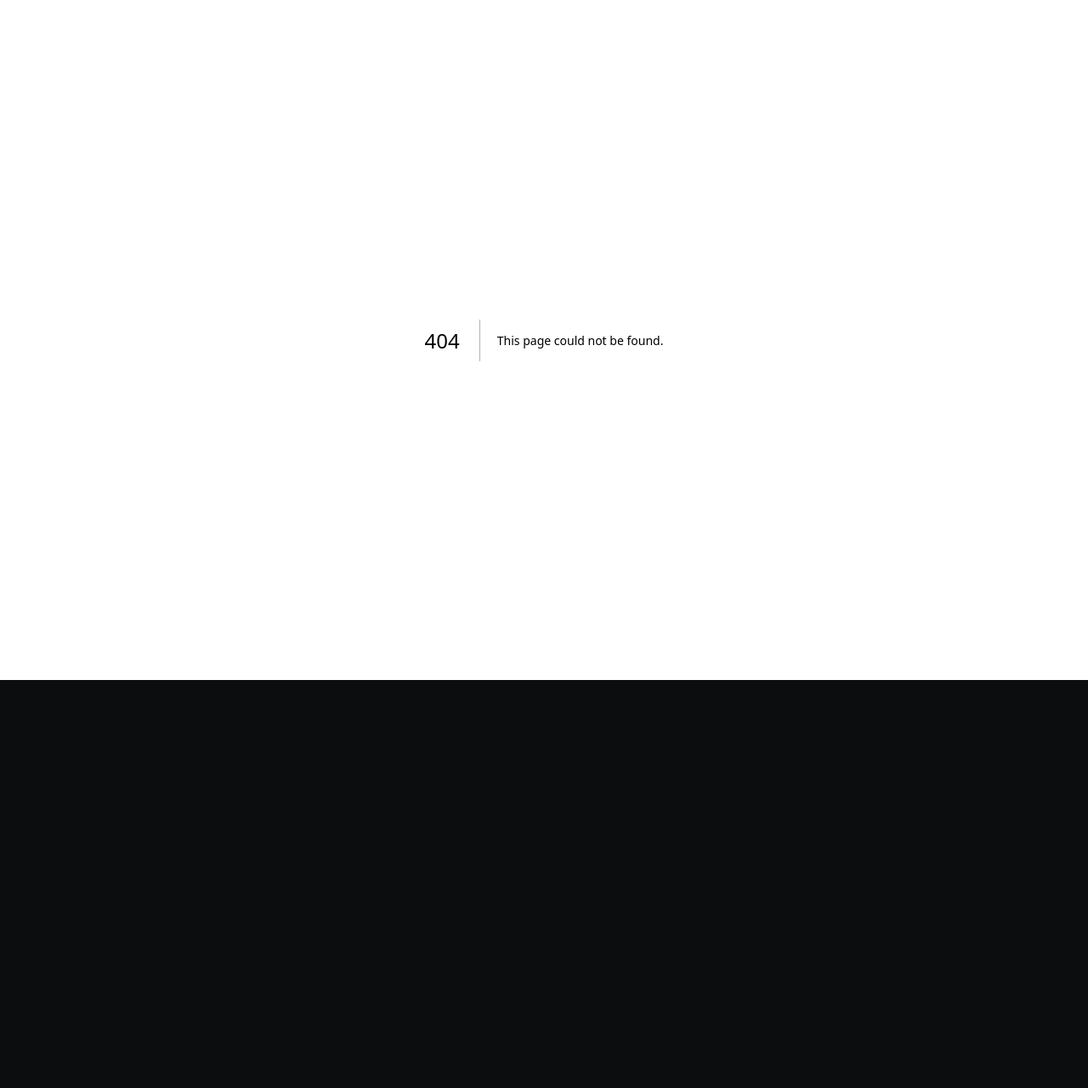
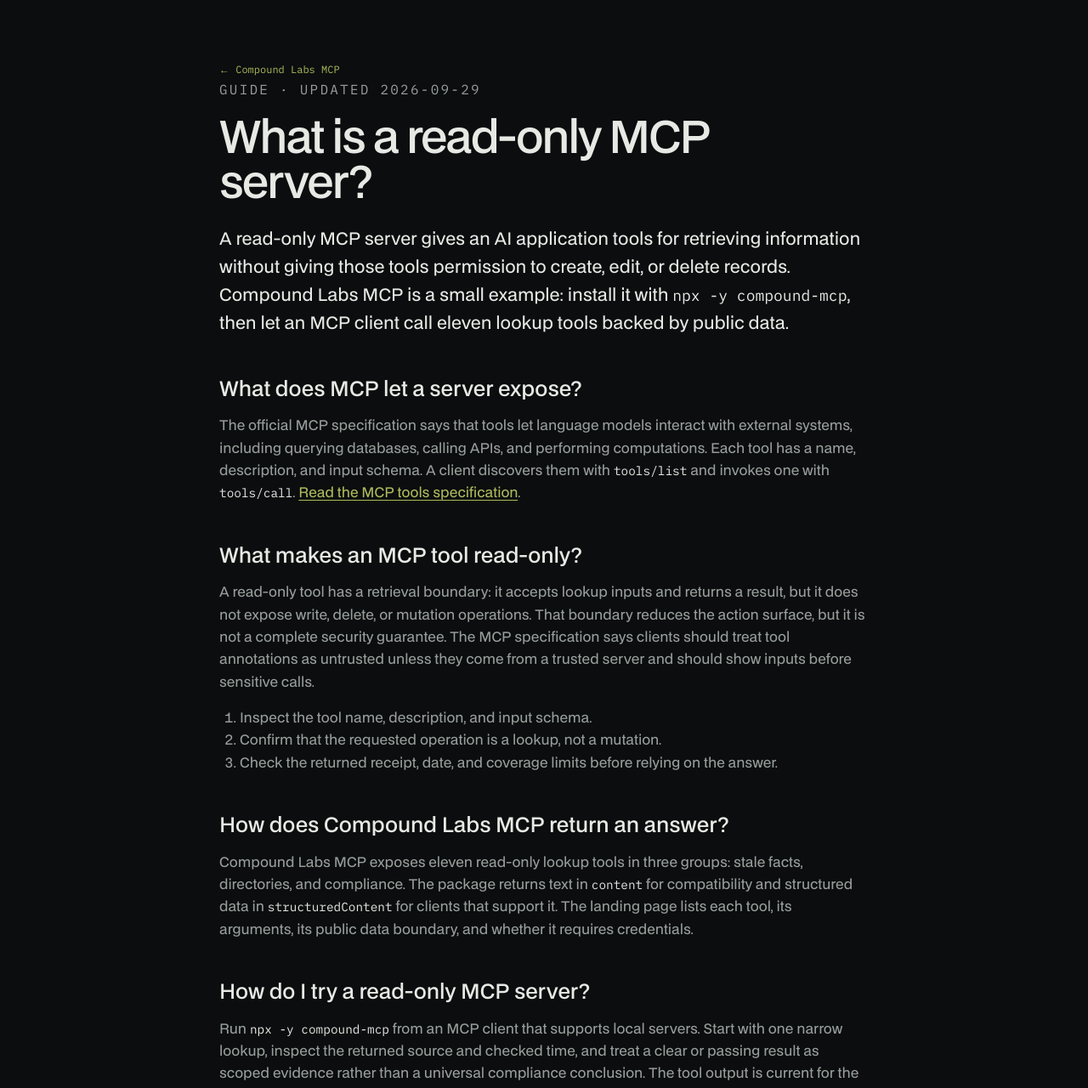
Before and after one commit to kyisaiah47/compound-mcp-site, a Next.js app: page /guides/what-is-a-read-only-mcp-server in a window 1280 px wide. Before the commit this address had no page. Shown: the top 1280 px of the page at 85% size. Before the commit the page ends 800 px from the top, so only its background shows below. Built offline with nearby package versions, Linux system fonts and the light colour scheme.

Commit message:
add read-only MCP guide and social metadata

```diff
--- /dev/null
+++ b/src/app/guides/what-is-a-read-only-mcp-server/page.tsx
@@ -0,0 +1,40 @@
+import type { Metadata } from "next";
+import Link from "next/link";
+
+export const metadata: Metadata = {
+  title: "What Is a Read-Only MCP Server?",
+  description: "A practical guide to read-only MCP tools, their boundaries, and how to try Compound Labs MCP.",
+  alternates: { canonical: "/guides/what-is-a-read-only-mcp-server" },
+};
+
+const specUrl = "https://modelcontextprotocol.io/specification/2025-06-18/server/tools";
+
+export default function ReadOnlyMcpGuide() {
+  return (
+    <main className="guide">
+      <Link className="guide__back" href="/">← Compound Labs MCP</Link>
+      <p className="eyebrow">Guide · updated 2026-09-29</p>
+      <h1>What is a read-only MCP server?</h1>
+      <p className="guide__lead">A read-only MCP server gives an AI application tools for retrieving information without giving those tools permission to create, edit, or delete records. Compound Labs MCP is a small example: install it with <code>npx -y compound-mcp</code>, then let an MCP client call eleven lookup tools backed by public data.</p>
+
+      <h2>What does MCP let a server expose?</h2>
+      <p>The official MCP specification says that tools let language models interact with external systems, including querying databases, calling APIs, and performing computations. Each tool has a name, description, and input schema. A client discovers them with <code>tools/list</code> and invokes one with <code>tools/call</code>. <a href={specUrl}>Read the MCP tools specification</a>.</p>
+
+      <h2>What makes an MCP tool read-only?</h2>
+      <p>A read-only tool has a retrieval boundary: it accepts lookup inputs and returns a result, but it does not expose write, delete, or mutation operations. That boundary reduces the action surface, but it is not a complete security guarantee. The MCP specification says clients should treat tool annotations as untrusted unless they come from a trusted server and should show inputs before sensitive calls.</p>
+      <ol>
+        <li>Inspect the tool name, description, and input schema.</li>
+        <li>Confirm that the requested operation is a lookup, not a mutation.</li>
+        <li>Check the returned receipt, date, and coverage limits before relying on the answer.</li>
+      </ol>
+
+      <h2>How does Compound Labs MCP return an answer?</h2>
+      <p>Compound Labs MCP exposes eleven read-only lookup tools in three groups: stale facts, directories, and compliance. The package returns text in <code>content</code> for compatibility and structured data in <code>structuredContent</code> for clients that support it. The landing page lists each tool, its arguments, its public data boundary, and whether it requires credentials.</p>
+
+      <h2>How do I try a read-only MCP server?</h2>
+      <p>Run <code>npx -y compound-mcp</code> from an MCP client that supports local servers. Start with one narrow lookup, inspect the returned source and checked time, and treat a clear or passing result as scoped evidence rather than a universal compliance conclusion. The tool output is current for the source it checked, not a promise that every related record is covered.</p>
+
+      <footer className="guide__sources"><span className="eyebrow">Sources fetched 2026-09-29</span><a href={specUrl}>Model Context Protocol specification: Tools</a><a href="https://github.com/kyisaiah47/compound-mcp/blob/main/README.md">Compound MCP README</a></footer>
+    </main>
+  );
+}
--- a/src/app/layout.tsx
+++ b/src/app/layout.tsx
@@ -10,6 +10,17 @@ const mono = IBM_Plex_Mono({
 export const metadata: Metadata = {
   title: "Compound Labs MCP",
   description: "Eleven read-only lookup tools backed by live public data.",
+  metadataBase: new URL("https://compound-mcp.thecompound.tech"),
+  alternates: { canonical: "/" },
+  openGraph: {
+    title: "Compound Labs MCP",
+    description: "Eleven read-only lookup tools backed by live public data.",
+    url: "https://compound-mcp.thecompound.tech/",
+    siteName: "Compound Labs MCP",
+    type: "website",
+    images: [{ url: "/opengraph-image" }],
+  },
+  twitter: { card: "summary_large_image", images: ["/opengraph-image"] },
 };
 export default function RootLayout({
   children,
--- a/src/app/llms.txt/route.ts
+++ b/src/app/llms.txt/route.ts
@@ -1,3 +1,3 @@
 import { PRODUCT } from '@/lib/product';
 import { TOOLS } from '@/lib/surface';
-export function GET() { const body = [`# ${PRODUCT.displayName}`, '', PRODUCT.description, '', `Install: ${PRODUCT.install}`, `Repository: ${PRODUCT.repo}`, '', '## Tools', ...TOOLS.map((tool) => `- ${tool.name}: ${tool.title}`), ''].join('\n'); return new Response(body, { headers: { 'content-type': 'text/plain; charset=utf-8' } }); }
+export function GET() { const body = [`# ${PRODUCT.displayName}`, '', PRODUCT.description, '', `Install: ${PRODUCT.install}`, `Repository: ${PRODUCT.repo}`, '', '## Guide', '- What is a read-only MCP server? https://compound-mcp.thecompound.tech/guides/what-is-a-read-only-mcp-server', '', '## Tools', ...TOOLS.map((tool) => `- ${tool.name}: ${tool.title}`), ''].join('\n'); return new Response(body, { headers: { 'content-type': 'text/plain; charset=utf-8' } }); }
--- a/src/app/sitemap.ts
+++ b/src/app/sitemap.ts
@@ -1,3 +1,3 @@
 import type { MetadataRoute } from 'next';
-export const ROUTES = ['/'] as const;
-export default function sitemap(): MetadataRoute.Sitemap { return ROUTES.map((path) => ({ url: `https://compound-mcp.thecompound.tech${path}`, lastModified: new Date('2026-09-28') })); }
+export const ROUTES = ['/', '/guides/what-is-a-read-only-mcp-server'] as const;
+export default function sitemap(): MetadataRoute.Sitemap { return ROUTES.map((path) => ({ url: `https://compound-mcp.thecompound.tech${path}`, lastModified: new Date('2026-09-29') })); }
```
Also changed, not shown: src/app/opengraph-image.tsx (added, +19 -0 lines), src/app/globals.css.
